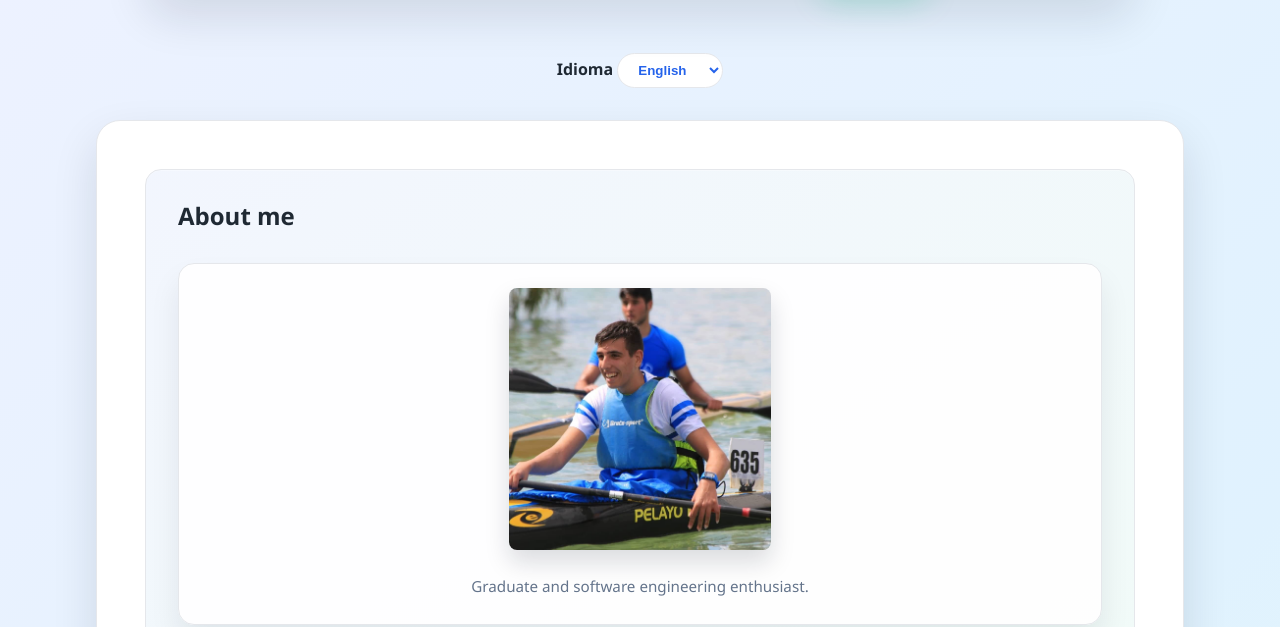
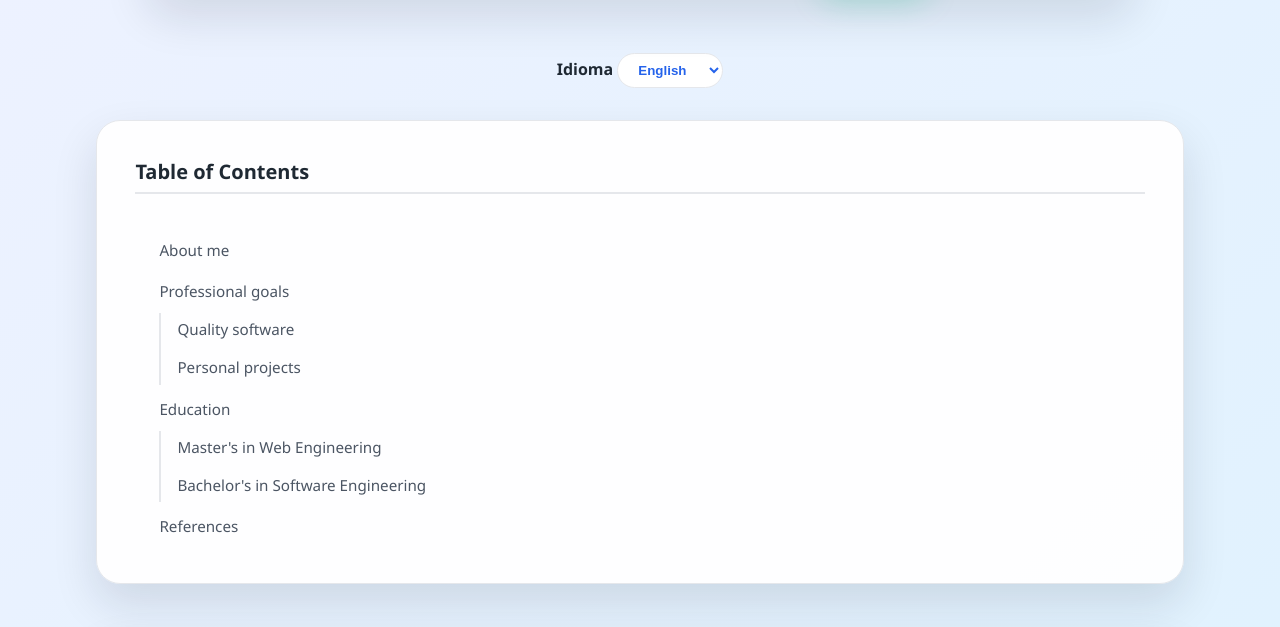
Before and after one commit to UO287529/MIW---UX, a plain HTML site: page index.html in a window 1280 px wide. Shown: the part 173-800 px from the top of the page. Drawn offline with Linux system fonts and the light colour scheme.

Commit message:
feat: Add dynamic page map (table of contents) functionality with dedicated styles and i18n support.

```diff
--- a/i18n.js
+++ b/i18n.js
@@ -34,6 +34,9 @@ class GestorIdioma {
 
                 // Migas de pan
                 'migas.inicio': 'Inicio',
+
+                // Mapa del sitio
+                'mapa.titulo': 'Índice de contenido',
 
                 // Index - Sobre mí
                 'index.sobre-mi': 'Sobre mí',
@@ -203,6 +206,9 @@ class GestorIdioma {
 
                 // Breadcrumbs
                 'migas.inicio': 'Home',
+
+                // Site Map
+                'mapa.titulo': 'Table of Contents',
 
                 // Index - About me
                 'index.sobre-mi': 'About me',
--- a/index.html
+++ b/index.html
@@ -17,6 +17,7 @@
   </script>
   <script src="i18n.js" defer></script>
   <script src="buscador.js" defer></script>
+  <script src="pagemap.js" defer></script>
 </head>
 
 <body>
@@ -49,6 +50,8 @@
     </select>
   </header>
   <output aria-live="polite" aria-label="Resultados de búsqueda" hidden></output>
+
+  <aside></aside>
 
   <main>
     <section id="sobre-mi">
--- /dev/null
+++ b/pagemap.js
@@ -0,0 +1,102 @@
+/**
+ * Clase para generar el mapa de la página (Índice de contenido)
+ * Se adapta al contenido actual buscando encabezados h2 y h3
+ */
+class MapaPagina {
+    constructor() {
+        this.contenedor = document.querySelector('aside');
+        if (!this.contenedor) return;
+
+        this.init();
+    }
+
+    init() {
+        // Crear título del mapa
+        const titulo = document.createElement('h2');
+        titulo.setAttribute('data-i18n', 'mapa.titulo');
+        // El texto inicial se llenará vía i18n.js, pero ponemos un fallback
+        titulo.textContent = 'Índice de contenido';
+        this.contenedor.appendChild(titulo);
+
+        // Generar lista de contenidos
+        const lista = this.generarListaJerarquica();
+        if (lista) {
+            const nav = document.createElement('nav');
+            nav.setAttribute('aria-label', 'Índice de contenidos');
+            nav.appendChild(lista);
+            this.contenedor.appendChild(nav);
+
+            // Si el gestor de idioma ya existe, reaplicar traducciones
+            if (window.gestorIdioma) {
+                window.gestorIdioma.aplicarTraducciones();
+            }
+        } else {
+            // Ocultar contenedor si no hay encabezados
+            this.contenedor.hidden = true;
+        }
+    }
+
+    generarListaJerarquica() {
+        const headers = document.querySelectorAll('main h2, main h3');
+        if (headers.length === 0) return null;
+
+        const rootUl = document.createElement('ul');
+        let currentH2Li = null;
+        let currentSubList = null;
+
+        headers.forEach((header, index) => {
+            // Asegurar que el header o su sección padre tenga ID para el ancla
+            let anchorId = header.id;
+            if (!anchorId) {
+                const parentSection = header.closest('section, article');
+                if (parentSection && parentSection.id) {
+                    anchorId = parentSection.id;
+                } else {
+                    // Generar ID basado en el texto si no existe (necesario para la navegación interna)
+                    // Se usa slug simple
+                    anchorId = 'seccion-' + index;
+                    header.id = anchorId;
+                }
+            }
+
+            const li = document.createElement('li');
+            const a = document.createElement('a');
+            a.href = `#${anchorId}`;
+            a.textContent = header.textContent; // Texto del enlace igual al header
+
+            // Copiar el data-i18n si existe para mantener traducción dinámica en el mapa
+            if (header.hasAttribute('data-i18n')) {
+                // Nota: Para simplificar, usamos el mismo texto traducido.
+                // Si cambia el idioma, este mapa se regenera o los textos no cambiarían si solo copiamos textContent.
+                // Lo ideal es copiar el atributo data-i18n.
+                a.setAttribute('data-i18n', header.getAttribute('data-i18n'));
+            }
+
+            li.appendChild(a);
+
+            if (header.tagName.toLowerCase() === 'h2') {
+                rootUl.appendChild(li);
+                currentH2Li = li;
+                currentSubList = null;
+            } else if (header.tagName.toLowerCase() === 'h3') {
+                if (!currentH2Li) {
+                    // Caso borde: h3 sin h2 previo, añadir a raíz
+                    rootUl.appendChild(li);
+                } else {
+                    if (!currentSubList) {
+                        currentSubList = document.createElement('ul');
+                        currentH2Li.appendChild(currentSubList);
+                    }
+                    currentSubList.appendChild(li);
+                }
+            }
+        });
+
+        return rootUl;
+    }
+}
+
+// Inicializar cuando el DOM esté listo
+document.addEventListener('DOMContentLoaded', function () {
+    new MapaPagina();
+});
--- a/styles.css
+++ b/styles.css
@@ -657,3 +657,67 @@ output .resultados-sublista a:hover {
     color: #2563eb;
     /* Advertencia comprobada: hereda background de output li */
 }
+
+/* --- Estilos del Mapa de Página (TOC) --- */
+
+/* Especificidad: 002 */
+/* Reset completo para que no parezca el navbar principal */
+aside nav ul {
+    list-style: none;
+    padding: 0;
+    margin: 0;
+    display: flex;
+    flex-direction: column; /* Vertical */
+    gap: 0.5rem;
+
+    /* Reset heredados */
+    background: transparent;
+    backdrop-filter: none;
+    border-radius: 0;
+    box-shadow: none;
+    border: none;
+    max-width: none;
+}
+
+/* Sublistas indentadas */
+aside nav ul ul {
+    padding-left: 1rem;
+    margin-top: 0.25rem;
+    border-left: 2px solid #e5e7eb;
+    gap: 0.25rem;
+}
+
+/* Enlaces estilo lista normal */
+aside nav a {
+    text-decoration: none;
+    color: #4b5563;
+    font-size: 0.95rem;
+    transition: color 200ms ease, transform 200ms ease;
+    display: block;
+
+    /* Reset heredados */
+    font-weight: normal;
+    padding: 0.25rem 0;
+    border-radius: 0;
+    background: none;
+}
+
+aside nav a:hover,
+aside nav a:focus {
+    color: #2563eb;
+    text-decoration: underline;
+
+    /* Efecto sutil de desplazamiento sin botones */
+    transform: translateX(0.25rem);
+    background: none;
+    box-shadow: none;
+}
+
+/* Título */
+aside h2 {
+    font-size: 1.25rem;
+    margin-bottom: 1rem;
+    color: #1f2933;
+    border-bottom: 2px solid #e5e7eb;
+    padding-bottom: 0.5rem;
+}
```
Also changed, not shown: aficiones.html (+3 -0 lines), portfolio.html (+3 -0 lines).
